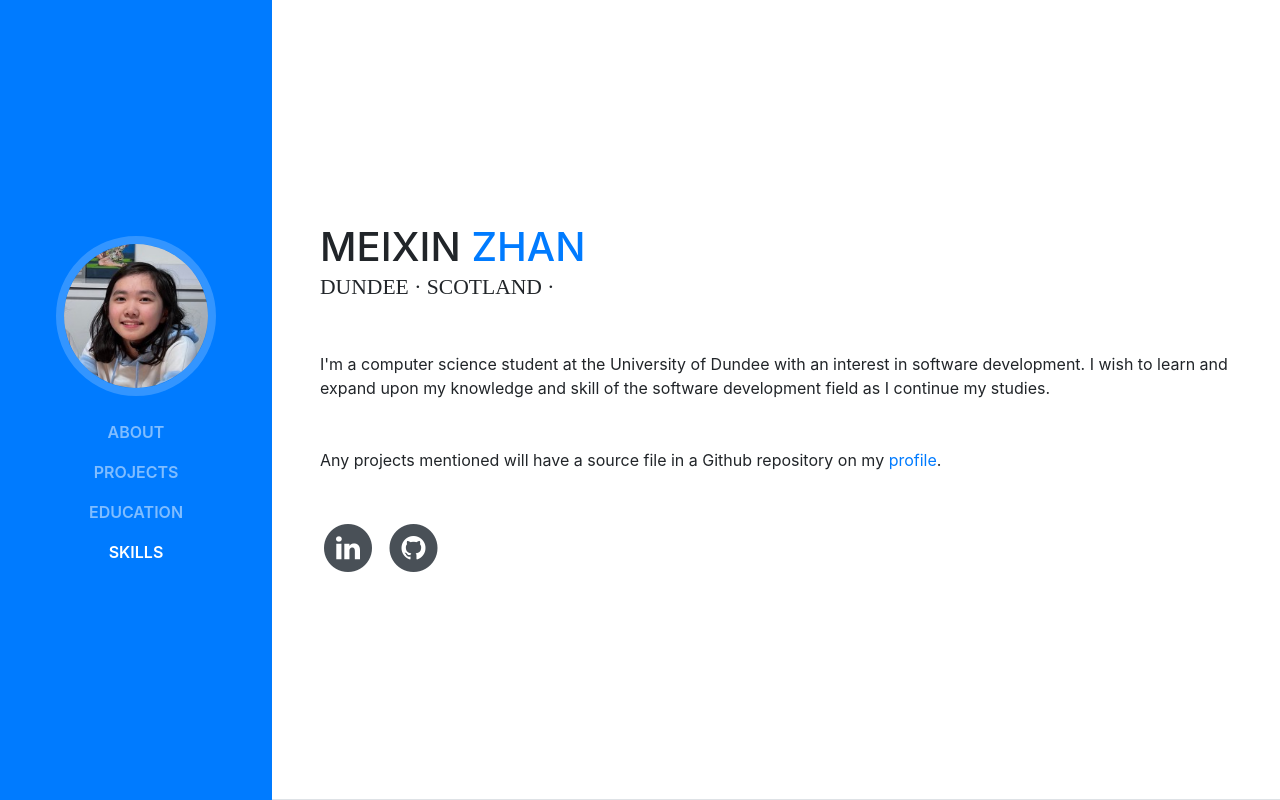
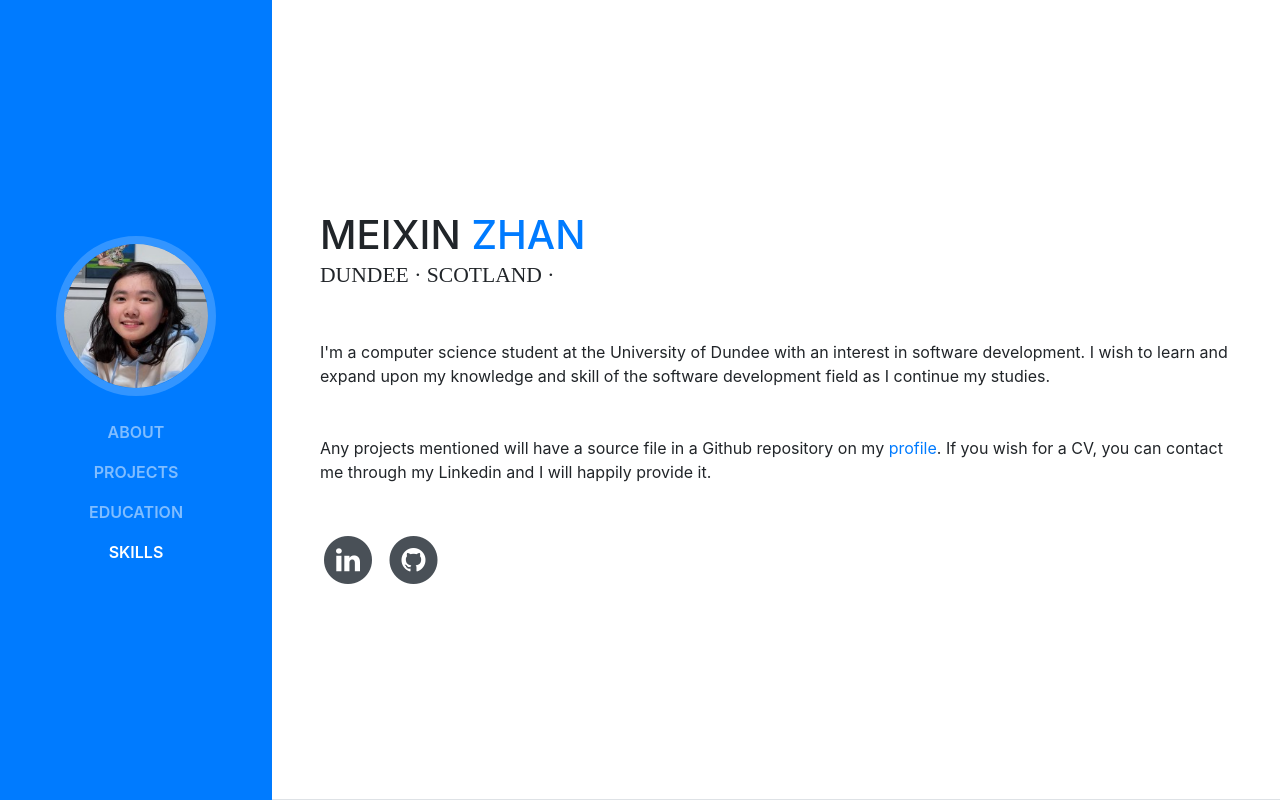
Before and after one commit to MaggieZn/Portfolio-Web, a website with bundled scripts: page index.html in a window 1280 px wide. Shown: the top 800 px of the page. Built offline with nearby package versions, Linux system fonts and the light colour scheme; a web font is replaced by a local one.

Commit message:
Update index.html

```diff
--- a/index.html
+++ b/index.html
@@ -80,6 +80,7 @@
             and skill of the software development field as I continue my studies.
           </p>
           <p class="mb-5">Any projects mentioned will have a source file in a Github repository on my <a href="https://github.com/MaggieZn">profile</a>.
+            If you wish for a CV, you can contact me through my Linkedin and I will happily provide it.
           </p>
           <ul class="list-inline list-social-icons mb-0">
             <li class="list-inline-item">
```
